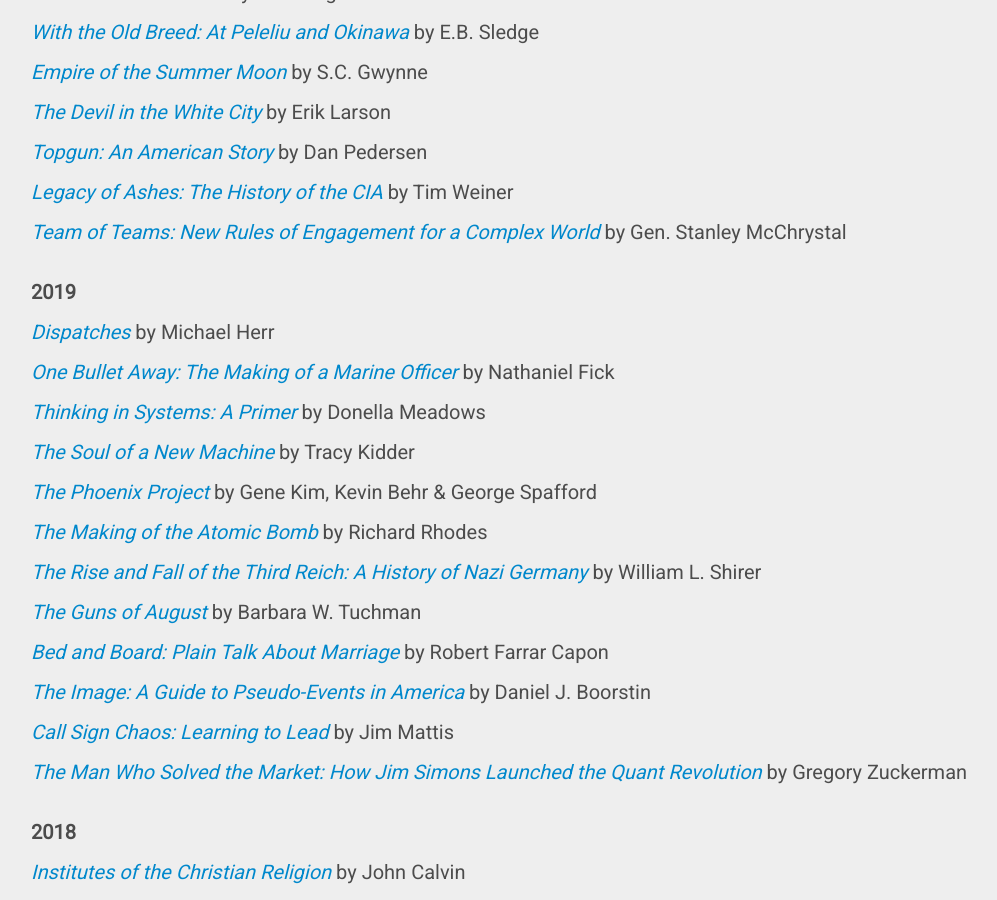
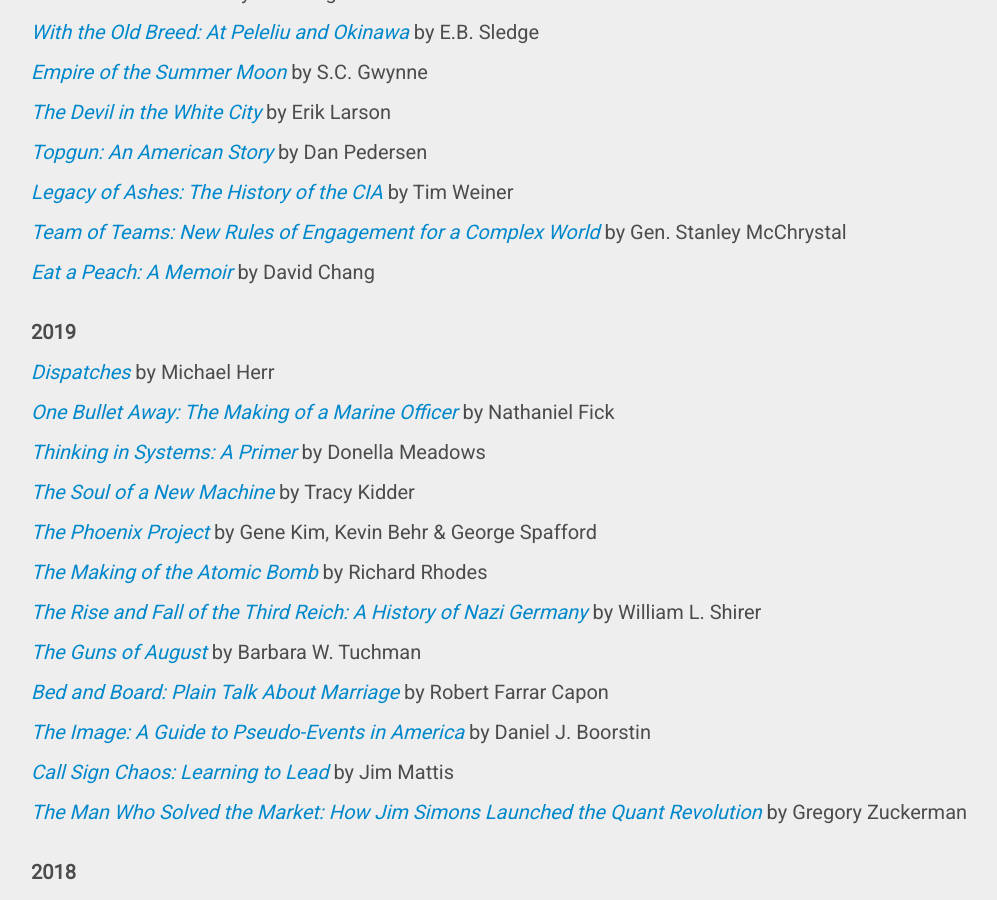
Before and after one commit to speric/speric.github.com, a Jekyll site: the page built from books/index.html, in a window 1280 px wide and 900 px high, scrolled down 669 px. Shown: the whole window, without its empty margins (139-1136 px from the left). Built offline with Jekyll 4.4.1, drawn with Linux system fonts in a browser that asks for light colours; some web fonts are replaced; comment, search, counter and statistics services are not loaded.

Commit message:
Add Eat a Peach to Books

```diff
--- a/books/index.html
+++ b/books/index.html
@@ -23,6 +23,7 @@
   <p><i><a href="https://www.amazon.com/Topgun-American-Story-Dan-Pedersen/dp/0316416266">Topgun: An American Story </a></i> by Dan Pedersen</p>
   <p><i><a href="https://www.amazon.com/Legacy-Ashes-History-Tim-Weiner/dp/0307389006">Legacy of Ashes: The History of the CIA </a></i> by Tim Weiner</p>
   <p><i><a href="https://www.amazon.com/Team-Teams-Rules-Engagement-Complex/dp/1591847486">Team of Teams: New Rules of Engagement for a Complex World</a></i> by Gen. Stanley McChrystal</p>
+  <p><i><a href="https://www.amazon.com/Eat-Peach-Memoir-David-Chang/dp/152475921X">Eat a Peach: A Memoir</a></i> by David Chang</p>
 
   <br/>
 
```
